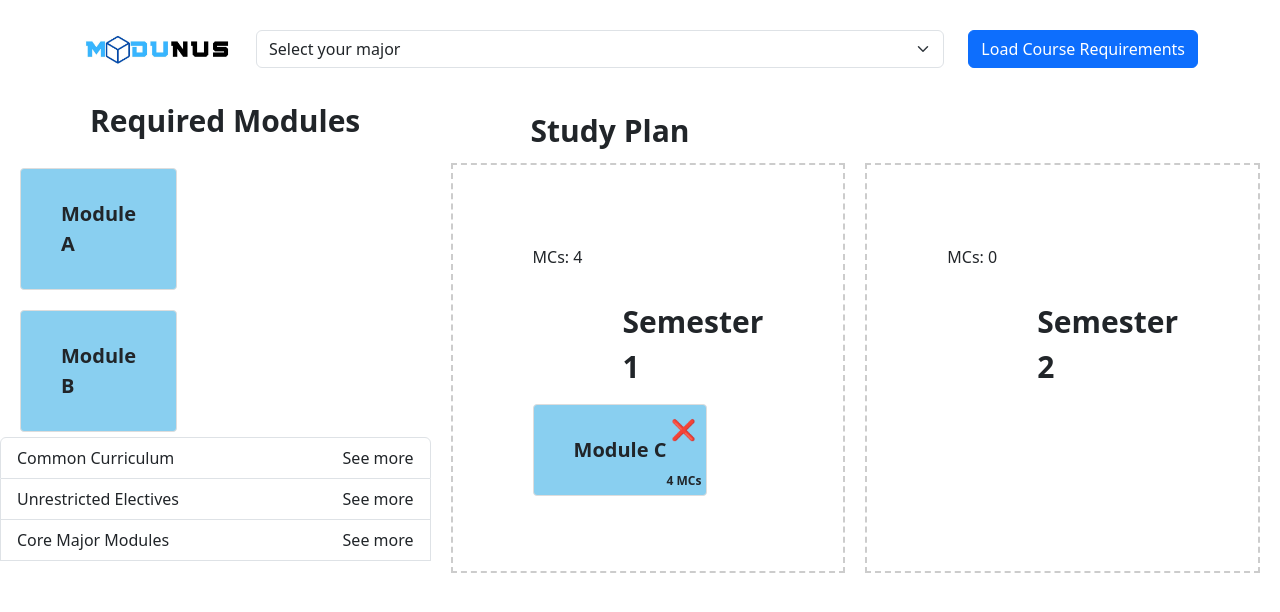
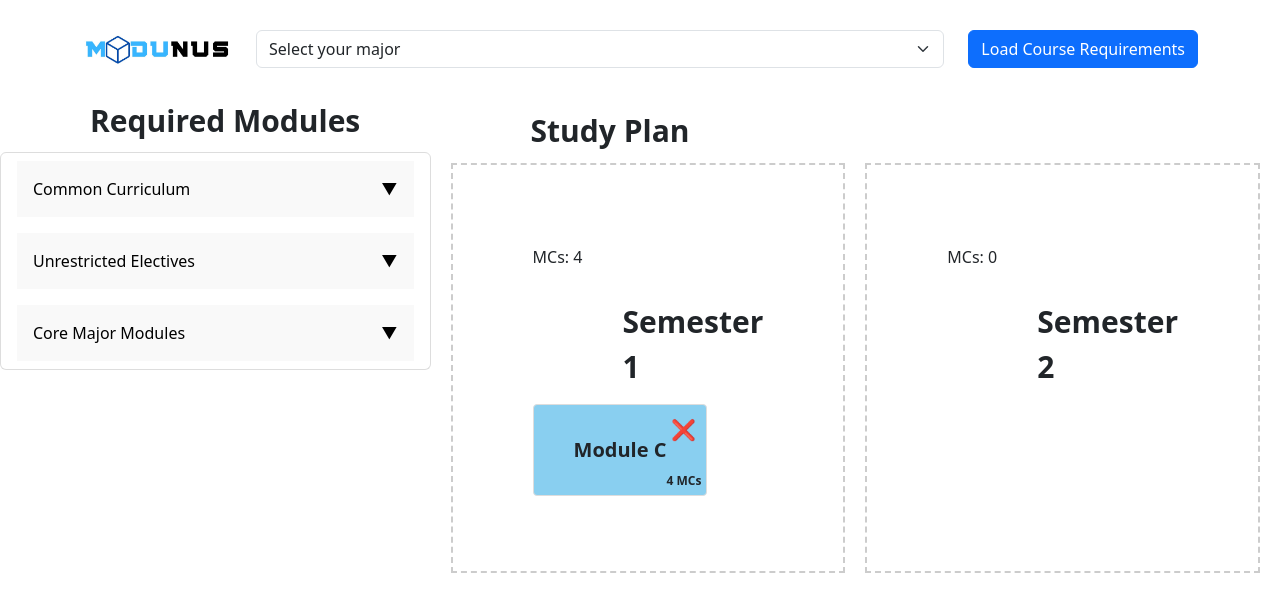
Before and after one commit to BT3103AppDev1/l2-final-term-project-l2-group-17, a Vue app: page /moduleplanning in a window 1280 px wide. Shown: the top 612 px of the page. Built offline with nearby package versions, Linux system fonts and the light colour scheme; the HTML template or start-up script is replaced by a standard one.

Commit message:
edit dropdown

```diff
--- a/src/components/ModuleBox.vue
+++ b/src/components/ModuleBox.vue
@@ -2,47 +2,27 @@
   <div class="app-container">
     <div class="left-column">
       <div class="title">Required Modules</div>
-      <div
-        class="box"
-        @drop="onDrop($event, 1)"
-        @dragenter.prevent
-        @dragover.prevent
-      >
+      <div class="list-group">
         <div
-          v-for="item in getList(1)"
-          :key="item.id"
-          class="module"
-          draggable="true"
-          @dragstart="startDrag($event, item)"
-        >
-          <span> {{ item.title }}</span>
-        </div>
-      </div>
-
-      <div class="list-group">
-        <button
           v-for="(requirement, index) in requirements"
           :key="index"
-          type="button"
-          class="list-group-item list-group-item-action"
-          @click="toggleContent(index)"
+          class="list-group-item"
         >
-          {{ requirement.name }}
-          <span v-if="!requirement.showContent" class="float-end">See more</span>
-          <span v-else class="float-end">See less</span>
-        </button>
-        <div
-          v-for="(requirement, index) in requirements"
-          :key="'content-' + index"
-          :class="{ expanded: requirement.showContent }"
-        >
-          <div v-if="requirement.showContent">
-            <!-- Content for this requirement -->
+          <button
+            type="button"
+            class="dropdown-button"
+            @click="toggleContent(index)"
+          >
+            {{ requirement.name }}
+            <span class="float-end">{{ requirement.showContent ? '▲' : '▼' }}</span>
+          </button>
+          <div v-if="requirement.showContent" class="dropdown-content">
             {{ requirement.content }}
           </div>
         </div>
       </div>
     </div>
+
     <div class="right-column">
     <div class="year-container">
     <div class="title">Study Plan</div>
@@ -238,4 +218,42 @@ export default {
   padding: 10px;
 }
 
+.dropdown-button {
+  background-color: #f9f9f9;
+  color: black;
+  padding: 16px;
+  font-size: 16px;
+  border: none;
+  cursor: pointer;
+  width: 100%;
+  text-align: left;
+}
+
+.dropdown-button:hover, .dropdown-button:focus {
+  background-color: #ddd;
+}
+
+.dropdown-content {
+  display: none;
+  position: static;
+  background-color: #f1f1f1;
+  min-width: 160px;
+  overflow: auto;
+  box-shadow: 0px 8px 16px 0px rgba(0,0,0,0.2);
+  z-index: 1;
+}
+
+.dropdown-content.show {
+  display: block;
+}
+
+.list-group-item {
+  border: 1px solid #ddd;
+  margin-top: -1px; /* Prevent double borders */
+}
+
+.float-end {
+  float: right;
+}
+
 </style>
```
